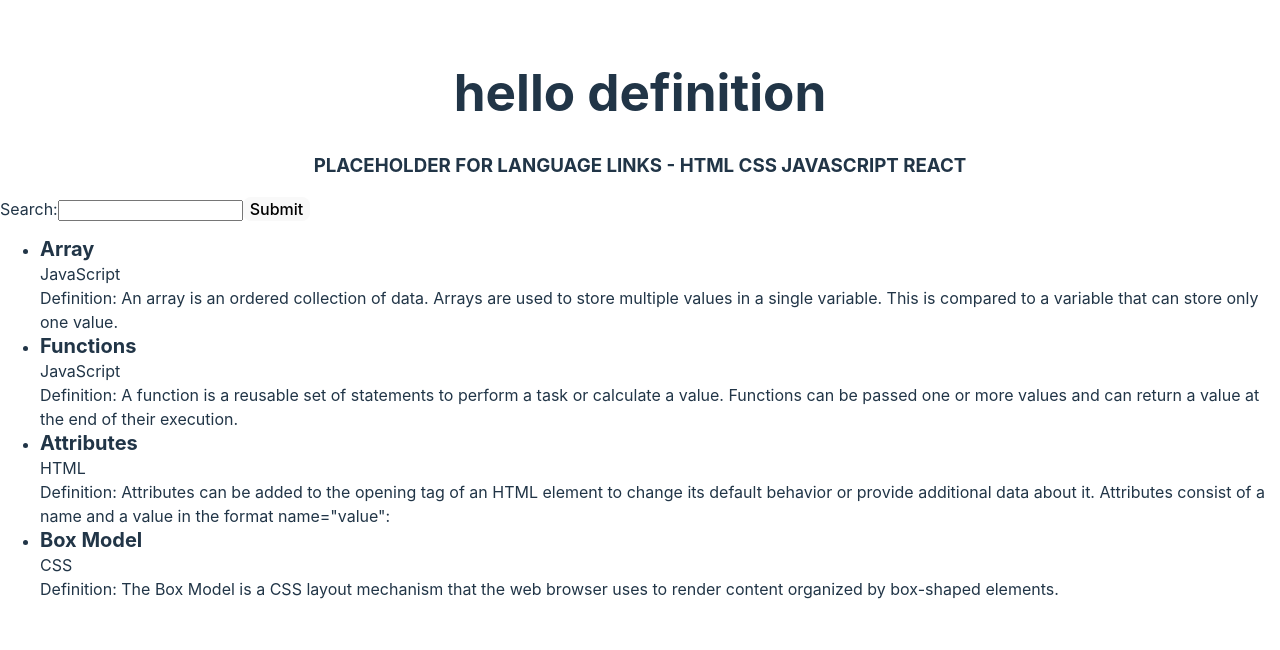
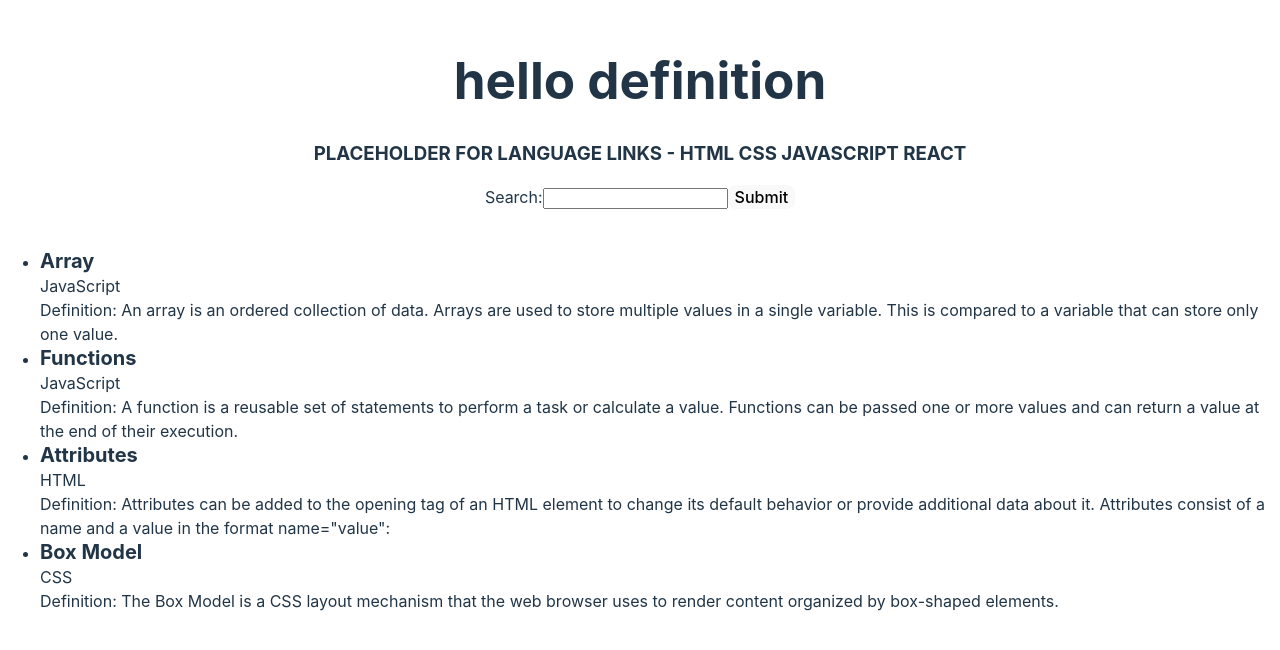
Before and after one commit to Emsley1d/hello-definition, a React (Vite) app: page / in a window 1280 px wide. Shown: the part 128-778 px from the top of the page. Built offline with nearby package versions, Linux system fonts and the light colour scheme.

Commit message:
definitions passes as props

```diff
--- a/src/App.jsx
+++ b/src/App.jsx
@@ -5,37 +5,8 @@ const title = {
 };
 
 const App = () => {
-  return (
-    <div>
 
-      <h1 className="title">{title.name}</h1>
-      <h3 className="links">PLACEHOLDER FOR LANGUAGE LINKS - HTML CSS JAVASCRIPT REACT</h3>
-      <span id="searchBar">
-      <label htmlFor="search">Search:</label>
-      <input type="text"></input><button>Submit</button>
-      </span>
-
-      <ul>
-        {searchableWords.map(function (item) {
-          return (
-            <li key={item.objectID}>
-              <span className="word">{item.word}</span>
-              <br></br>
-              <span>{item.language}</span>
-              <br></br>
-              <span>Definition: {item.definition}</span>
-            </li>
-          );
-        })}
-      </ul>
-    </div>
-  );
-};
-
-
-// PSUEDO DATA
   const searchableWords = [
-
     {
       word: "Array",
       language: "JavaScript",
@@ -66,4 +37,44 @@ const searchableWords = [
     },
   ];
 
+  const Search = () => (
+    <div id="searchBar">
+      <label htmlFor="search">Search:</label>
+      <input type="text"></input><button>Submit</button>
+    </div>
+  );
+
+  const Definitions = (props) => (
+    <ul>
+    {props.definitions.map((item) => (
+        <Item key={item.objectID} item={item} />
+      ))}
+    </ul>
+  );
+
+  const Item = (props) => (
+    <li>
+      <span className="word">{props.item.word}</span>
+      <br></br>
+      <span>{props.item.language}</span>
+      <br></br>
+      <span>Definition: {props.item.definition}</span>
+    </li>
+  );
+
+    return (
+      <div>
+      <h1 className="title">{title.name}</h1>
+      <h3 className="links">PLACEHOLDER FOR LANGUAGE LINKS - HTML CSS JAVASCRIPT REACT</h3>
+
+      <Search />
+
+      <br />
+
+        <Definitions definitions={searchableWords} />
+      </div>
+      );
+};
+
+
 export default App;
```
Lines whose indentation alone changed are shown as unchanged.
